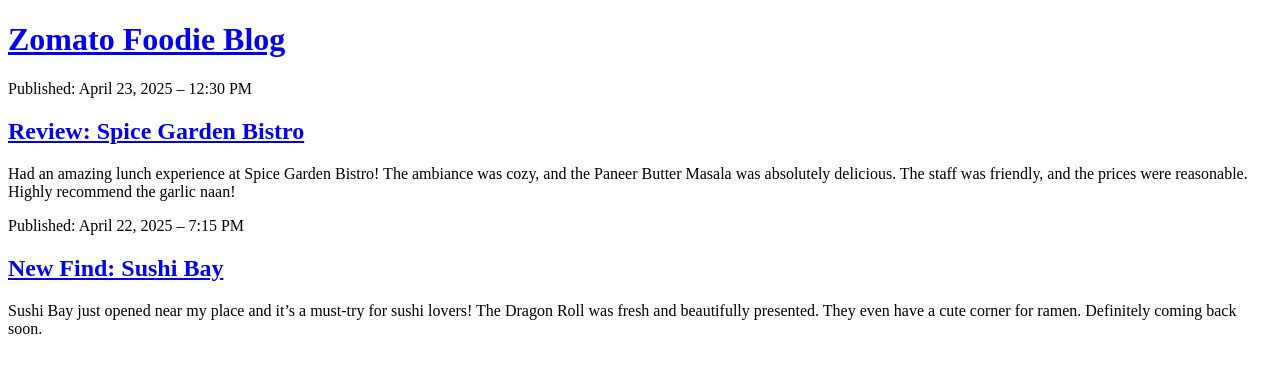
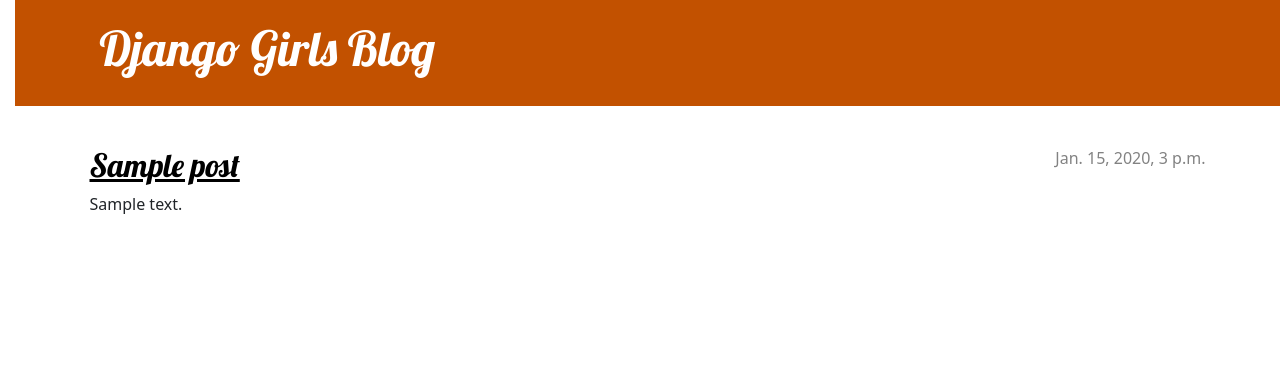
Before and after one commit to samanvitha7/my-first-blog, a Django app: page / in a window 1280 px wide. Shown: the top 373 px of the page. Run offline with Django 5.2, Linux system fonts and the light colour scheme; tables that the repository leaves empty hold one stand-in row (values such as "Sample post").

Commit message:
Added view and template for detailed blog post as well as css for the site

```diff
--- /dev/null
+++ b/blog/Templates/blog/base.html
@@ -0,0 +1,27 @@
+{% load static %}
+<!DOCTYPE html>
+<html>
+    <head>
+        <title>Django Girls blog</title>
+        <link rel="stylesheet" href="https://cdn.jsdelivr.net/npm/bootstrap@5.3.3/dist/css/bootstrap.min.css" integrity="sha384-QWTKZyjpPEjISv5WaRU9OFeRpok6YctnYmDr5pNlyT2bRjXh0JMhjY6hW+ALEwIH" crossorigin="anonymous">
+        <link rel="stylesheet" href="https://fonts.googleapis.com/css?family=Lobster&subset=latin,latin-ext">
+        <link rel="stylesheet" href="{% static 'css/blog.css' %}">
+
+    </head>
+    <body>
+        <header class="page-header">
+            <div class="container">
+                <h1><a href="/">Django Girls Blog</a></h1>
+            </div>
+          </header>
+          <main class="container">
+              <div class="row">
+                  <div class="col">
+                  {% block content %}
+                  {% endblock %}
+                  </div>
+              </div>
+          </main>
+
+    </body>
+</html>
--- a/blog/Templates/blog/post_list.html
+++ b/blog/Templates/blog/post_list.html
@@ -1,31 +1,22 @@
-<!DOCTYPE html>
-<html>
-  <head>
-    <title>Zomato Foodie Blog</title>
-  </head>
-  <body>
-    <header>
-      <h1><a href="/">Zomato Foodie Blog</a></h1>
-    </header>
+{% extends 'blog/base.html'%}
 
-    <article>
-      <time>Published: April 23, 2025 – 12:30 PM</time>
-      <h2><a href="#">Review: Spice Garden Bistro</a></h2>
-      <p>
-        Had an amazing lunch experience at Spice Garden Bistro! The ambiance was cozy,
-        and the Paneer Butter Masala was absolutely delicious. The staff was friendly,
-        and the prices were reasonable. Highly recommend the garlic naan!
-      </p>
-    </article>
+{% block content %}
+    {% for post in posts %}
+        <article class="post">
+            <time class="date">
+                {{ post.published_date }}
+            </time>
+            <h2><a href="{% url 'post_detail' pk=post.pk}">{{ post.title }}</a></h2>
+                 <!-- this is done to link post's title in post list to post's detail page-->
+                  <!--
+                        {% url 'post_detail' pk=post.pk %} is a Django template tag used to generate a URL dynamically.
+                        'post_detail' refers to the name of a URL pattern defined in your blog/urls.py using name='post_detail'
+                        pk=post.pk passes the primary key of the post object into the URL.
+                        pk stands for primary key, a unique ID for each record.
+                        If you didn’t define one, Django automatically adds an id field as the primary key.
 
-    <article>
-      <time>Published: April 22, 2025 – 7:15 PM</time>
-      <h2><a href="#">New Find: Sushi Bay</a></h2>
-      <p>
-        Sushi Bay just opened near my place and it’s a must-try for sushi lovers!
-        The Dragon Roll was fresh and beautifully presented. They even have a cute corner
-        for ramen. Definitely coming back soon.
-      </p>
-    </article>
-  </body>
-</html>
+                  -->
+            <p>{{ post.text|linebreaksbr }}</p>
+        </article>
+    {% endfor %}
+{% endblock %}
--- /dev/null
+++ b/blog/static/css/blog.css
@@ -0,0 +1,79 @@
+
+h1 a, h2 a {
+    color: #C25100;
+    font-family:'Lobster';
+}
+body {
+    padding-left: 15px;
+}
+.page-header {
+    background-color: #C25100;
+    margin-top: 0;
+    margin-bottom: 40px;
+    padding: 20px 20px 20px 40px;
+}
+
+.page-header h1,
+.page-header h1 a,
+.page-header h1 a:visited,
+.page-header h1 a:active {
+    color: #ffffff;
+    font-size: 36pt;
+    text-decoration: none;
+}
+
+h1,
+h2,
+h3,
+h4 {
+    font-family: 'Lobster', cursive;
+}
+
+.date {
+    color: #828282;
+}
+
+.save {
+    float: right;
+}
+
+.post-form textarea,
+.post-form input {
+    width: 100%;
+}
+
+.top-menu,
+.top-menu:hover,
+.top-menu:visited {
+    color: #ffffff;
+    float: right;
+    font-size: 26pt;
+    margin-right: 20px;
+}
+
+.post {
+    margin-bottom: 70px;
+}
+
+.post h2 a,
+.post h2 a:visited {
+    color: #000000;
+}
+
+.post > .date,
+.post > .actions {
+    float: right;
+}
+
+.btn-secondary,
+.btn-secondary:visited {
+    color: #C25100;
+    background: none;
+    border-color: #C25100;
+    margin-left: 15px;
+}
+
+.btn-secondary:hover {
+    color: #FFFFFF;
+    background-color: #C25100;
+}
--- a/blog/urls.py
+++ b/blog/urls.py
@@ -6,7 +6,12 @@ from . import views
 #we are importing app's views. these are python functions that handle what to display when someone visits the url
 urlpatterns=[
     path('',views.post_list,name='post_list'),
+    path('post/<int:pk>/', views.post_detail, name='post_detail'),
 
 ]
 
- #This says: when someone visits the root of your site ( 127.0.0.1:8000/),  call the function post_list inside views.py to generate the page.
+ #  1st url -> This says: when someone visits the root of your site ( 127.0.0.1:8000/),  call the function post_list inside views.py to generate the page.
+###url-2
+#post/ means that the URL should begin with the word post followed by a /
+#<int:pk> means django expects an integer value and will transfer it to a view as a variable called pk
+#then we need a / again before finishing the URL.
--- a/blog/views.py
+++ b/blog/views.py
@@ -1,4 +1,6 @@
-from django.shortcuts import render
+from django.shortcuts import render,get_object_or_404
+from django.utils import timezone
+from .models import Post
 
 """
    Views receive the request as well as parameters passed from url.
@@ -8,5 +10,10 @@ from django.shortcuts import render
 """
 
 def post_list(request):
-    return render(request,'blog/post_list.html',{})
+    posts=Post.objects.filter(published_date__lte=timezone.now()).order_by('published_date')
+    return render(request,'blog/post_list.html',{'posts':posts})
     # when this function is called it internally calls render which returns the final output
+
+def post_detail(request, pk):
+    post = get_object_or_404(Post, pk=pk)
+    return render(request, 'blog/post_detail.html', {'post': post})
```
Also changed, not shown: blog/Templates/blog/post_detail.html (added, +13 -0 lines).
